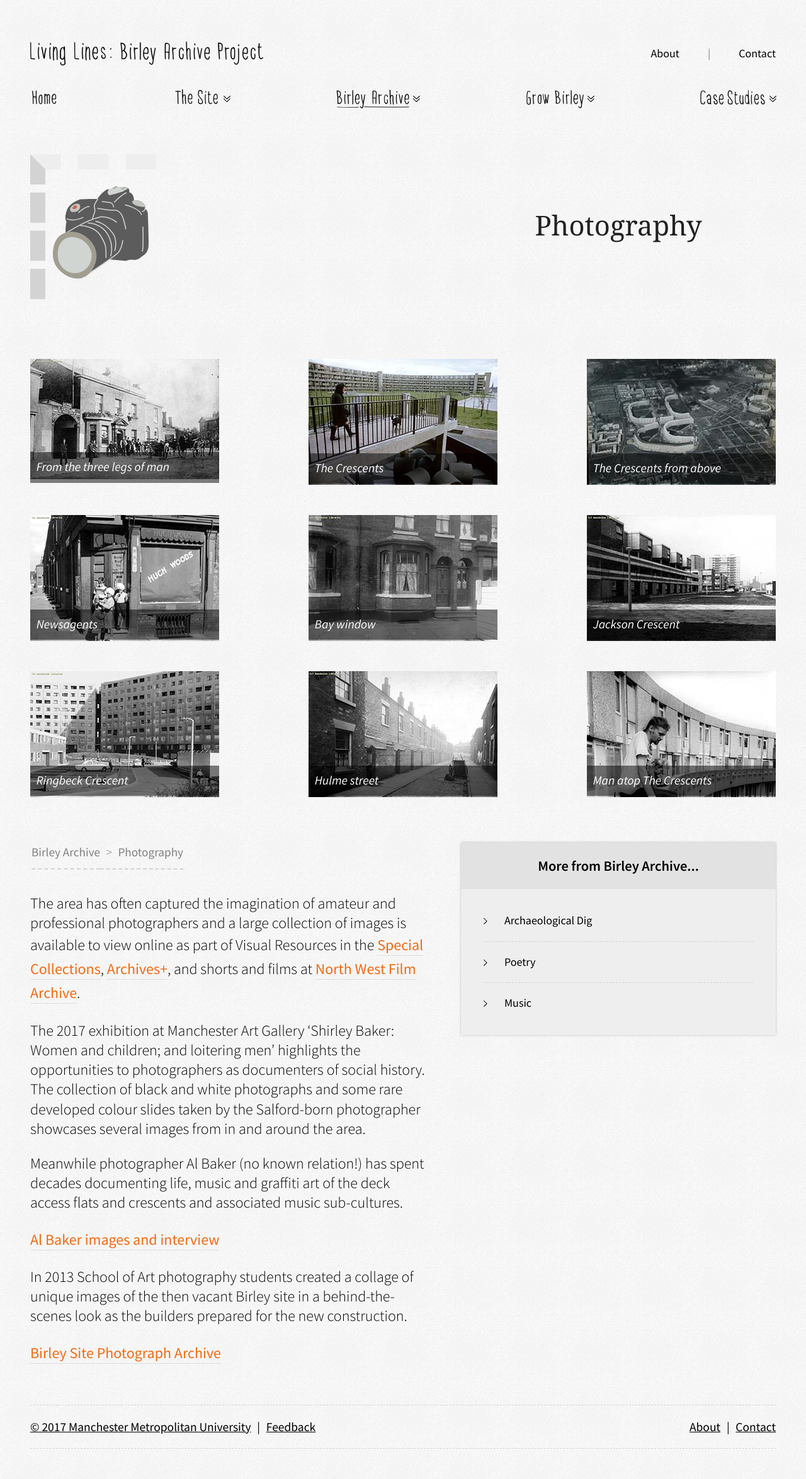
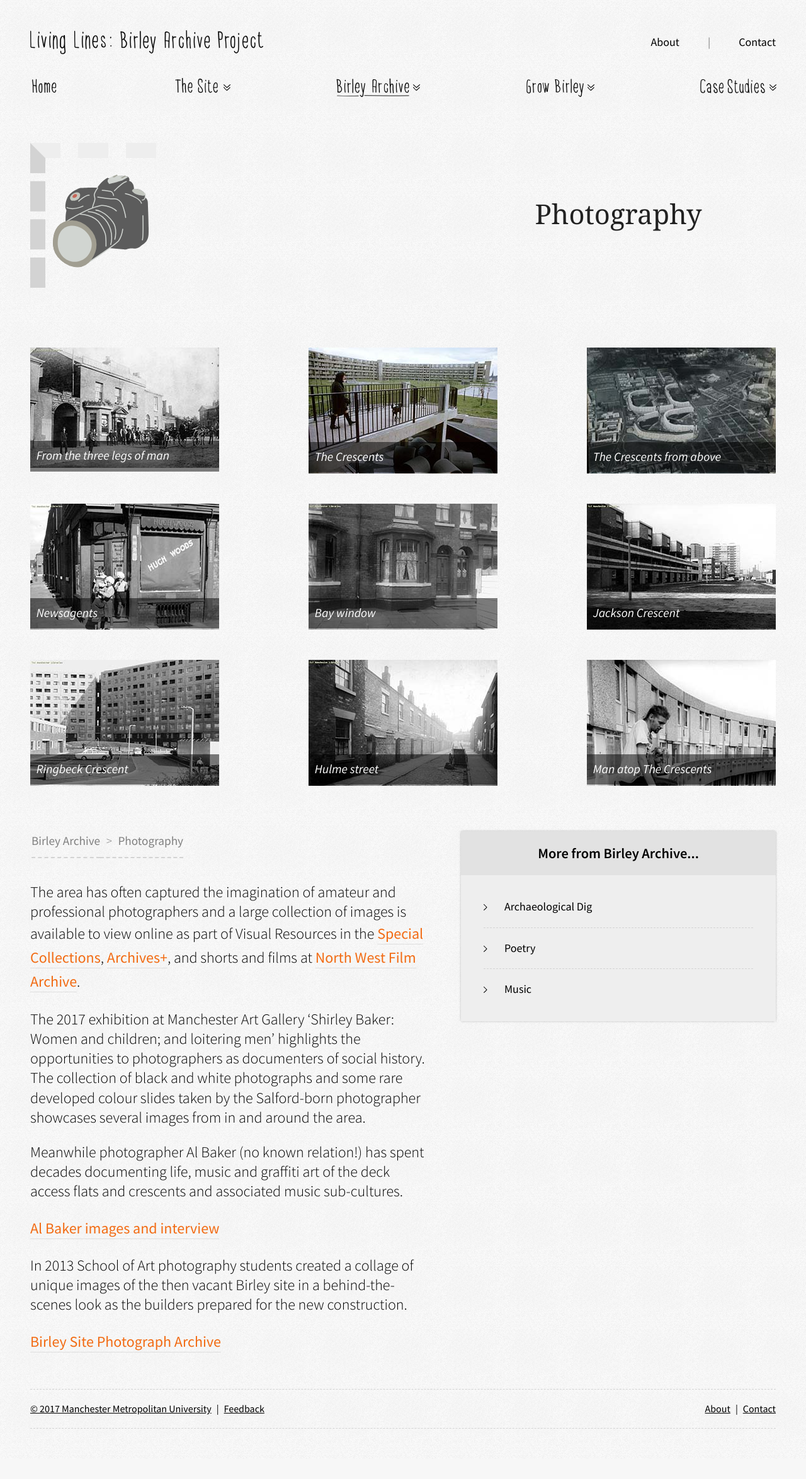
Before and after one commit to tmccarten/birley, a PHP site: page /birley-archive/photography/index.php in a window 1280 px wide. Shown: the whole page at 63% size. After the commit the page ends 2269 px from the top, so only its background shows below. Run offline with PHP 8.4, Linux system fonts and the light colour scheme.

Commit message:
footer/map icon text/era-selectors font size

```diff
--- a/assets/css/blocks/_footer.scss
+++ b/assets/css/blocks/_footer.scss
@@ -54,3 +54,11 @@
 }
 
 }
+
+@media screen and (min-width: $desktopnav) {
+
+  .main-footer {
+    font-size: 1rem;
+  }
+
+}
--- a/assets/css/blocks/_header.scss
+++ b/assets/css/blocks/_header.scss
@@ -283,7 +283,7 @@
 @media screen and (min-width: $desktopnav) {
 
   .header {
-    margin-top: 1em;
+    margin-top: 0;
     font-size: 1.125rem;
   }
 
--- a/assets/css/global/_global.scss
+++ b/assets/css/global/_global.scss
@@ -105,6 +105,7 @@ body {
 
 h1, h2, h3, h4, h5 {
   font-weight: 400;
+  line-height: 1.1em;
 }
 
 h1 {
--- a/assets/css/site/_content-text.scss
+++ b/assets/css/site/_content-text.scss
@@ -2,9 +2,7 @@
 .content-text {
   text-align: center;
   max-width: 33.5rem;
-  //font-size: calc(.8em + 1vw);
   width: 100%;
-  line-height: calc(1em + 1vw);
 
   p:first-of-type {
     margin-top: 0;
@@ -114,18 +112,6 @@
   }
 }
 
-@media screen and (min-width: 425px) {
-
-  .content-text {
-    //font-size: 1.2em;
-  }
-
-  .content-text--poem {
-    //font-size: 1em;
-  }
-
-}
-
 @media screen and (min-width: 580px) {
 
   .content-text {
@@ -144,7 +130,6 @@
     max-width: 30em;
     margin-right: 2em;
     font-weight: 300;
-    //font-size: 1.1111111111111111111111111111111em;
     text-align: left;
     flex: 2 2 auto;
 
@@ -159,7 +144,7 @@
   }
 
   .content-text--poem {
-    margin: 2em auto;
+    margin: 3em auto;
     text-align: center;
   }
 
@@ -208,7 +193,6 @@
 @media screen and (min-width: 1280px) {
 
   .content-text {
-    //font-size: 1.3333333333333333333333333333333em;
     line-height: 1.3em;
   }
 
--- a/assets/css/site/_era-selectors.scss
+++ b/assets/css/site/_era-selectors.scss
@@ -66,6 +66,7 @@
 
   .era{
     justify-content: space-around;
+    font-size: 1.125rem;
   }
 
 }
--- a/assets/css/site/_maps.scss
+++ b/assets/css/site/_maps.scss
@@ -100,7 +100,7 @@
 .icon {
   position: absolute;
   padding: 2em;
-  font-size: .875em;
+  font-size: 1rem;
   line-height: 1.6em;
 
   a {
@@ -156,6 +156,7 @@
   visibility: hidden;
   transform: translate(-50%, -50%);
   border-radius: 10px;
+  font-size: 1rem;
 
   p:last-child {
     margin-bottom: 0;
--- a/assets/css/style.css
+++ b/assets/css/style.css
@@ -115,6 +115,7 @@ body {
 
 h1, h2, h3, h4, h5 {
 	font-weight: 400;
+	line-height: 1.1em;
 }
 
 h1 {
@@ -467,7 +468,7 @@ h5 {
 
 @media screen and (min-width: 1132px) {
 	.header {
-		margin-top: 1em;
+		margin-top: 0;
 		font-size: 1.125rem;
 	}
 	.header__top {
@@ -667,7 +668,7 @@ h5 {
 .icon {
 	position: absolute;
 	padding: 2em;
-	font-size: .875em;
+	font-size: 1rem;
 	line-height: 1.6em;
 }
 
@@ -728,6 +729,7 @@ h5 {
 	-webkit-transform: translate(-50%, -50%);
 	        transform: translate(-50%, -50%);
 	border-radius: 10px;
+	font-size: 1rem;
 }
 
 .icon-info p:last-child {
@@ -1365,6 +1367,7 @@ h5 {
 	.era {
 		-ms-flex-pack: distribute;
 		    justify-content: space-around;
+		font-size: 1.125rem;
 	}
 }
 
@@ -1538,7 +1541,6 @@ h5 {
 	text-align: center;
 	max-width: 33.5rem;
 	width: 100%;
-	line-height: calc(1em + 1vw);
 }
 
 .content-text p:first-of-type {
@@ -1677,7 +1679,7 @@ h5 {
 		margin-bottom: .25em;
 	}
 	.content-text--poem {
-		margin: 2em auto;
+		margin: 3em auto;
 		text-align: center;
 	}
 	.content-text__title {
@@ -2391,4 +2393,10 @@ figcaption {
 	}
 }
 
+@media screen and (min-width: 1132px) {
+	.main-footer {
+		font-size: 1rem;
+	}
+}
+
 /*# sourceMappingURL=source-map/style.css.map */
```
Also changed, not shown: 1 other file.
